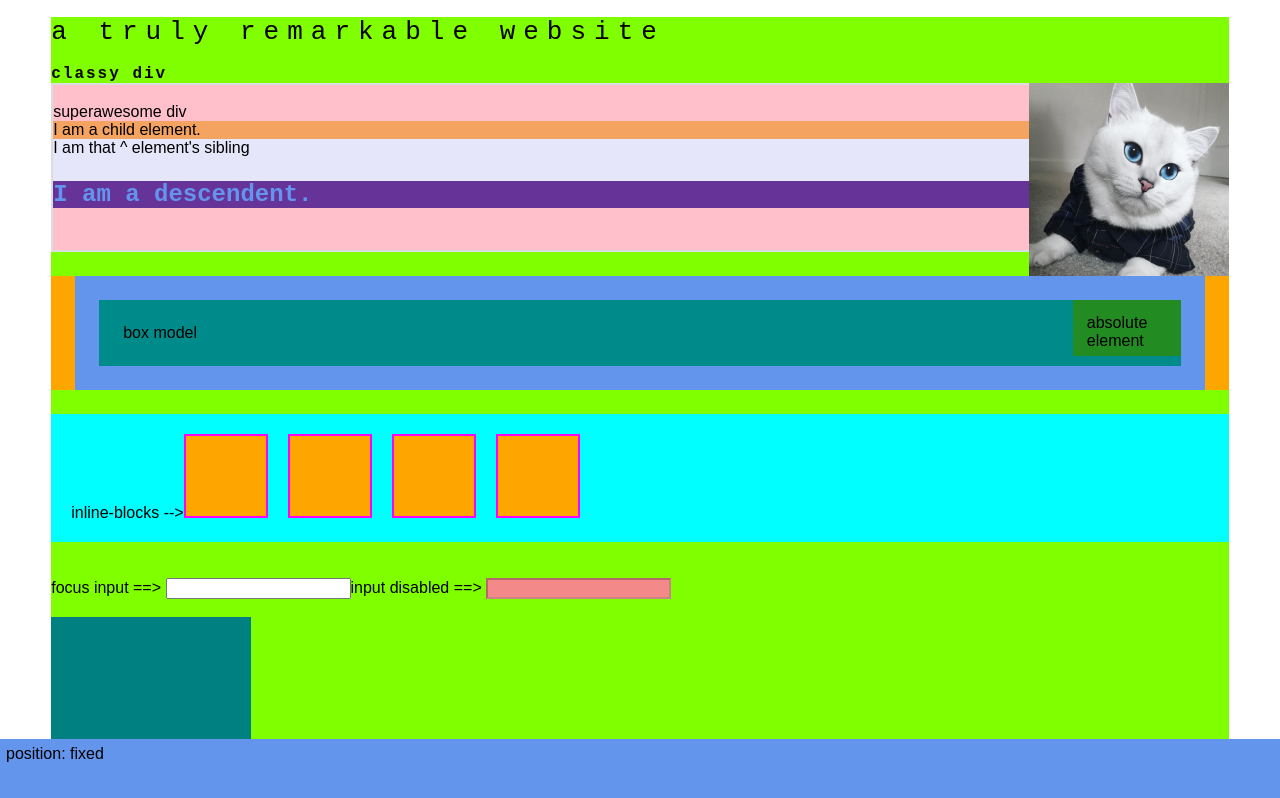
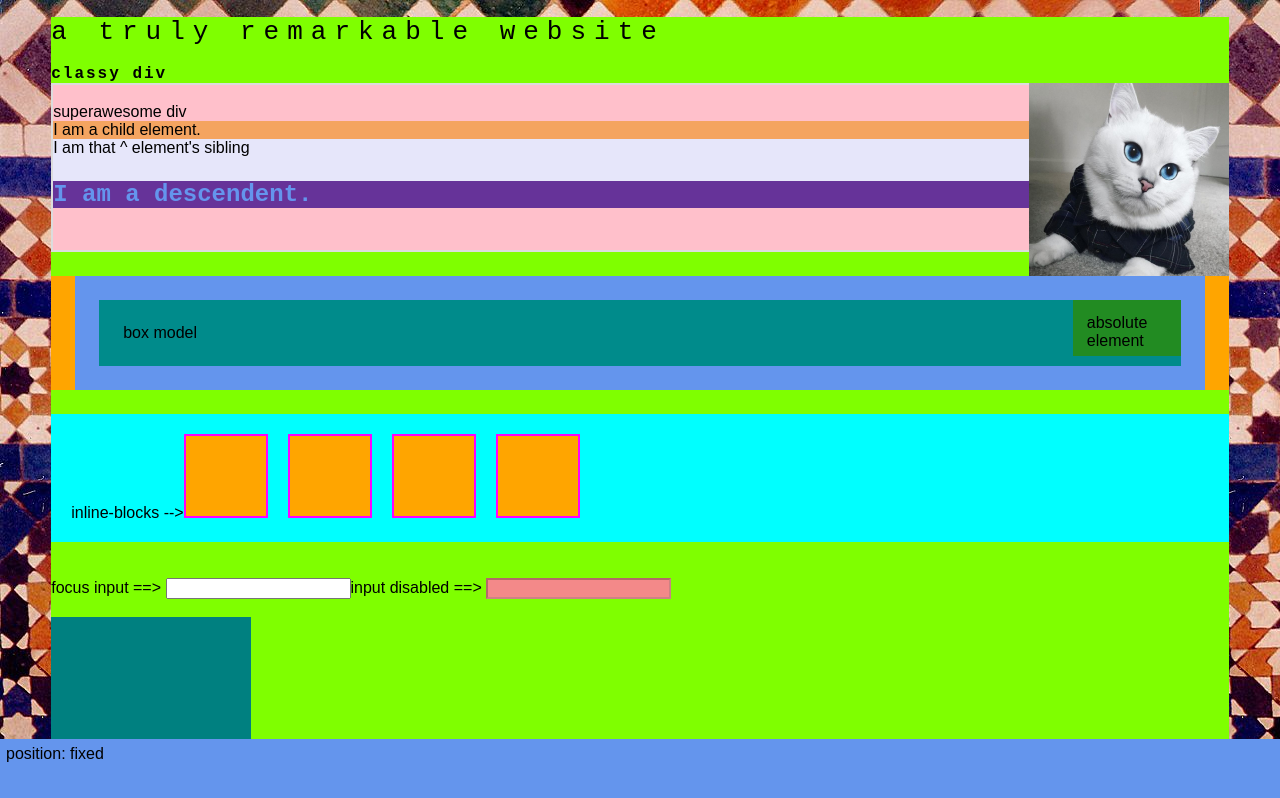
Before and after one commit to nathan-08/competency-app, a React (Create React App) app in the folder competency-app/: page / in a window 1280 px wide. Shown: the top 798 px of the page. Built offline with nearby package versions, Linux system fonts and the light colour scheme.

Commit message:
background image

```diff
--- a/competency-app/src/App.css
+++ b/competency-app/src/App.css
@@ -94,3 +94,6 @@
 div:nth-child(odd){ /*26L*/
   background: chartreuse;
 }
+body{
+  background-image: url('./img/tile.jpg') /*23F*/
+}
```
Also changed, not shown: competency-app/src/img/tile.jpg (added).
